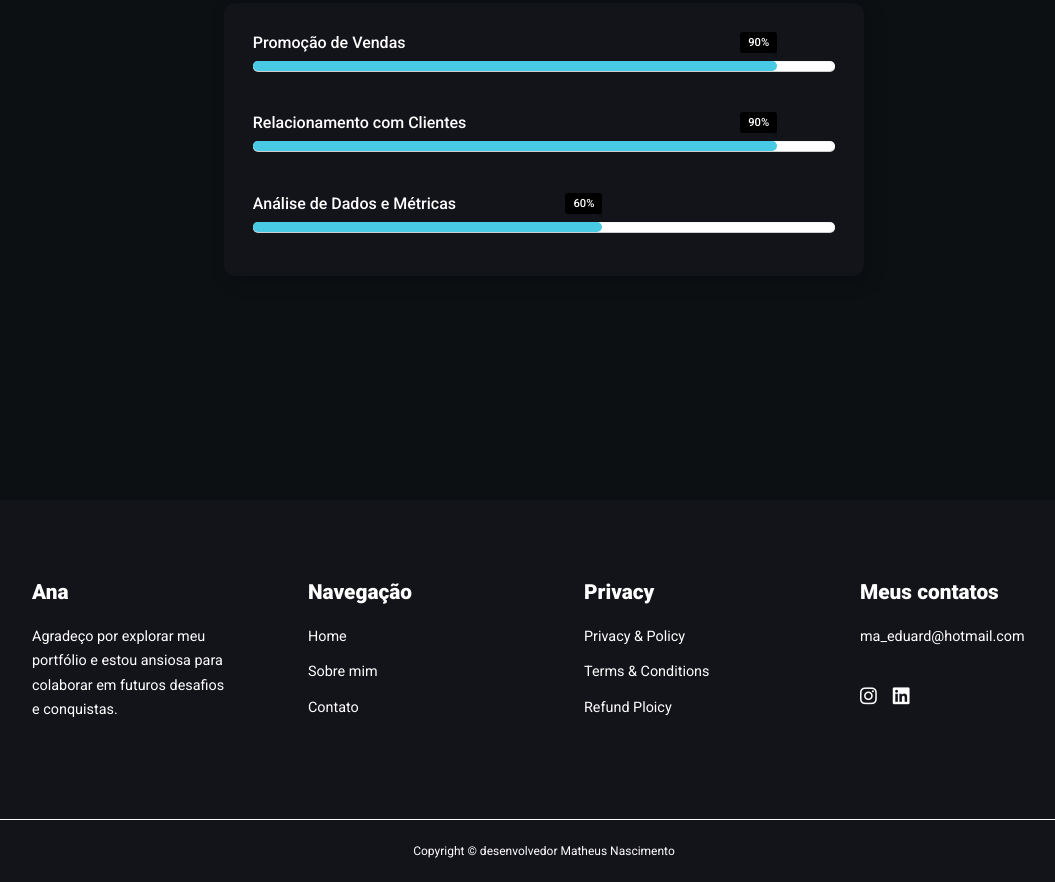
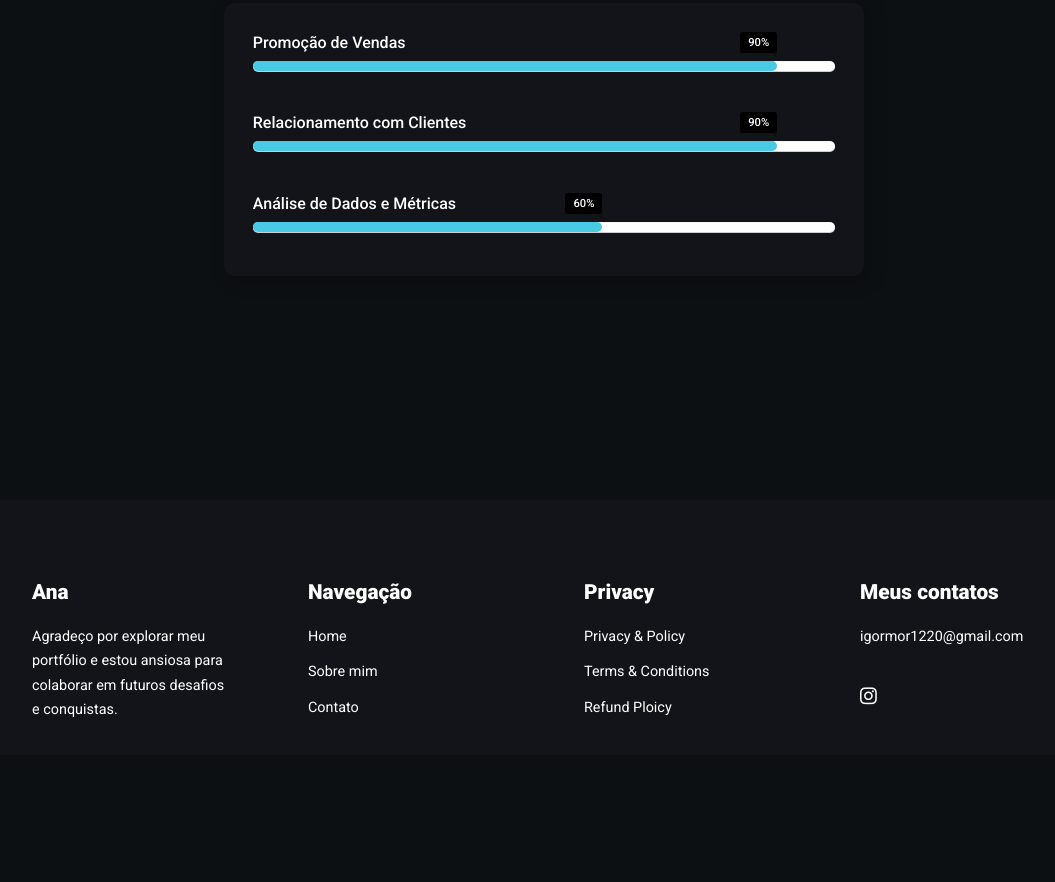
Before and after one commit to igorsilveira12/igor-moreira, a plain HTML site: page index.html in a window 1280 px wide. Shown: the part 1491-2373 px from the top of the page, without its empty margins (96-1151 px from the left). After the commit the page ends 2246 px from the top, so only its background shows below. Drawn offline with nearby package versions, Linux system fonts and the light colour scheme; files that its build step writes are made by us from their sources; files whose address does not match are found by name.

Commit message:
index.html

```diff
--- a/index.html
+++ b/index.html
@@ -46,7 +46,7 @@
                     <div class="text-1">Olá, meu nome é</div>
                     <div class="text-2">Ana Paula Alcantara</div>
                     <div class="text-3">E sou <span class="typing"></span></div>
-                <a  href="https://www.linkedin.com/in/matheusnascimentto/" target="_blank" class="btn">Fale comigo</a>
+                    <a  href="https://api.whatsapp.com/send?phone=5548988410298&text=ola,%20seja%20bem%20vindo" target="_blank" class="btn">Fale comigo</a>
                 </div>
             </div>
         </header>
@@ -290,22 +290,12 @@
                 <div class="footer_4">
                     <h4 id="contact">Meus contatos</h4>
                     <div>
-                    <p class="mail">ma_eduard@hotmail.com</p>
+                        <p class="mail">igormor1220@gmail.com</p>
                     </div>
                     <ul class="footer_social">
                         <li><a href="https://www.instagram.com/ana.alcantaramei/" target="_blank"> <i class="fa-brands fa-instagram"></i> </a></li>
-                    <li><a href="https://www.linkedin.com/in/matheusnascimentto/" target="_blank"> <i class="fa-brands fa-linkedin"></i> </a></li>
                     </ul>
                 </div>
-        </div>
-        <div class="footer_copyright">
-            <small>Copyright &copy; desenvolvedor Matheus Nascimento</small>
-        </div>
-    </footer>
-
-
-
-
         <script src="js/script.js"></script>
     </body>
 
```
Lines whose indentation alone changed are shown as unchanged.
